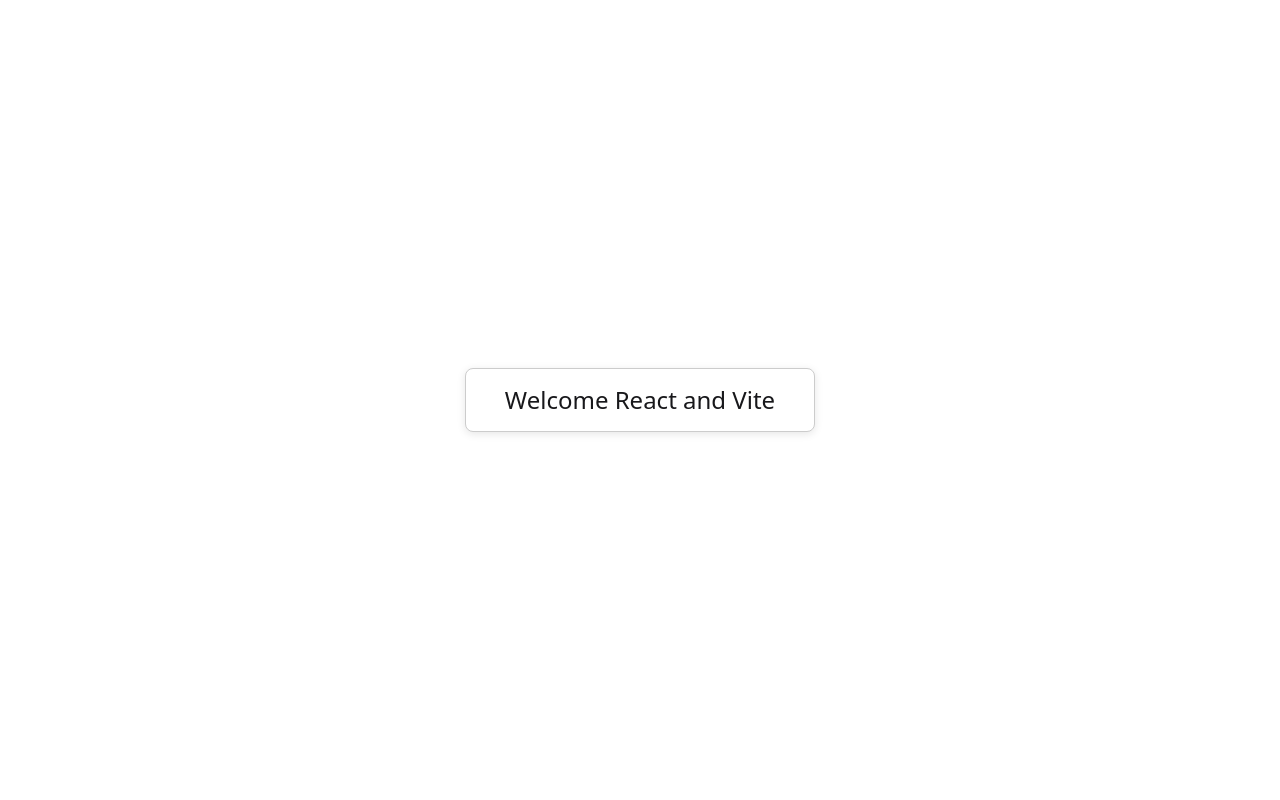
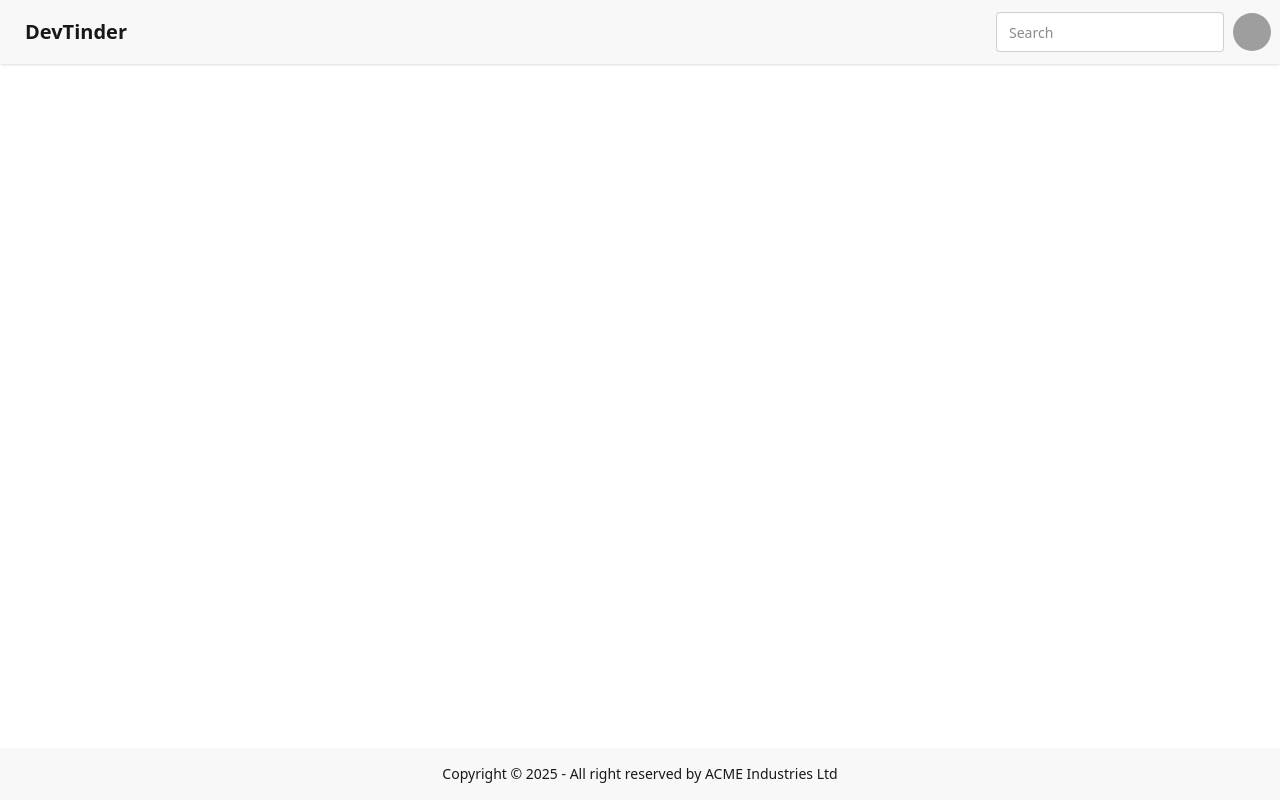
Before and after one commit to angautamg/dev_tinder_web, a React (Vite) app: page / in a window 1280 px wide. Built offline with nearby package versions, Linux system fonts and the light colour scheme; grey boxes are pictures that could not be loaded.

Commit message:
feat: add routing with react-router-dom and implement basic layout components

```diff
--- a/package.json
+++ b/package.json
@@ -13,6 +13,7 @@
     "@tailwindcss/vite": "^4.1.13",
     "react": "^19.1.1",
     "react-dom": "^19.1.1",
+    "react-router-dom": "^7.9.1",
     "tailwindcss": "^4.1.13"
   },
   "devDependencies": {
--- a/src/App.tsx
+++ b/src/App.tsx
@@ -1,30 +1,18 @@
+import { BrowserRouter, Route, Routes } from "react-router-dom"
+import Login from "./Login"
+import Profile from "./Profile"
+import Body from "./Body"
+
 function App() {
   return (
-    <div style={{
-      display: 'flex',
-      height: '100vh',
-      justifyContent: 'center',
-      alignItems: 'center'
-    }}>
-      <div
-        style={{
-          display: 'flex',
-          justifyContent: 'center',
-          alignItems: 'center',
-          fontSize: '1.5rem',
-          width: '350px',
-          height: '64px',
-          padding: '16px',
-          borderRadius: '8px',
-          border: '1px solid #ccc',
-          boxShadow: '0 2px 8px rgba(0,0,0,0.1)',
-          background: '#fff',
-          textAlign: 'center'
-        }}
-      >
-        Welcome React and Vite
-      </div>
-    </div>
+    <BrowserRouter basename="/">
+      <Routes>
+        <Route path="/" element={<Body />}>
+          <Route path="login" element={<Login />} />
+          <Route path="profile" element={<Profile />} />
+        </Route>
+      </Routes>
+    </BrowserRouter>
   )
 }
 
--- /dev/null
+++ b/src/Body.tsx
@@ -0,0 +1,14 @@
+import { Outlet } from "react-router-dom";
+import Navbar from "./Navbar";
+import Footer from "./Footer";
+
+const Body = () => {
+  return (
+  <div>
+    <Navbar />
+    <Outlet />
+    <Footer />
+  </div>
+  );
+}
+export default Body;
--- /dev/null
+++ b/src/Footer.tsx
@@ -0,0 +1,10 @@
+const Footer = () => {
+    return (
+        <footer className="footer sm:footer-horizontal footer-center bg-base-200 text-base-content p-4 fixed bottom-0 w-full">
+            <aside>
+                <p>Copyright © {new Date().getFullYear()} - All right reserved by ACME Industries Ltd</p>
+            </aside>
+        </footer>
+    );
+}
+export default Footer;
--- /dev/null
+++ b/src/Login.tsx
@@ -0,0 +1,4 @@
+const Login = () => {
+  return <div>Login Component</div>;
+}
+export default Login;
--- /dev/null
+++ b/src/Navbar.tsx
@@ -0,0 +1,35 @@
+const Navbar = () => {
+  return (
+    <div className="navbar bg-base-200 shadow-sm">
+  <div className="flex-1">
+    <a className="btn btn-ghost text-xl">DevTinder</a>
+  </div>
+  <div className="flex gap-2">
+    <input type="text" placeholder="Search" className="input input-bordered w-24 md:w-auto" />
+    <div className="dropdown dropdown-end">
+      <div tabIndex={0} role="button" className="btn btn-ghost btn-circle avatar">
+        <div className="w-10 rounded-full">
+          <img
+            alt="Tailwind CSS Navbar component"
+            src="https://img.daisyui.com/images/stock/photo-1534528741775-53994a69daeb.webp" />
+        </div>
+      </div>
+      <ul
+        tabIndex={0}
+        className="menu menu-sm dropdown-content bg-base-100 rounded-box z-1 mt-3 w-52 p-2 shadow">
+        <li>
+          <a className="justify-between">
+            Profile
+            <span className="badge">New</span>
+          </a>
+        </li>
+        <li><a>Settings</a></li>
+        <li><a>Logout</a></li>
+      </ul>
+    </div>
+  </div>
+</div>
+  )
+  ;
+};
+export default Navbar;
--- /dev/null
+++ b/src/Profile.tsx
@@ -0,0 +1,4 @@
+const Profile = () => {
+  return <div>Profile Component</div>;
+}
+export default Profile;
```
Also changed, not shown: 1 other file (tests, documents, lock files or other folders).
